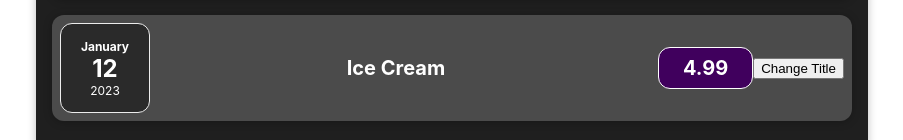
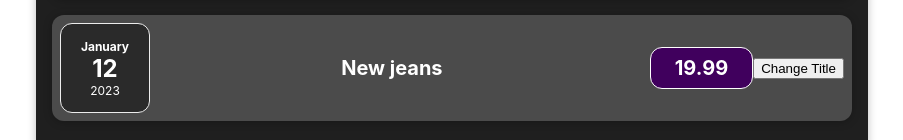
Before and after one commit to hnnmrkr/expenses, a React (Create React App) app: page / in a window 1280 px wide. Shown: the part 511-651 px from the top of the page, without its empty margins (188-1091 px from the left). Built offline with nearby package versions, Linux system fonts and the light colour scheme.

Commit message:
Andmete suunamine (bottom-up) ja väärtuse hetkeseisu lugemine ning määramine

```diff
--- a/src/App.js
+++ b/src/App.js
@@ -6,21 +6,21 @@ const App = () => {
     const expenses = [{
         date: new Date(2023, 0, 10),
         title: 'New book',
-        price: 19.99
+        price: 30.99
     }, {
         date: new Date(2023, 0, 12),
-        title: 'Ice Cream',
-        price: 4.99
+        title: 'New jeans',
+        price: 19.99
     }]
 
-    const addExpensehanlder = (expense) => {
+    const addExpensehandler = (expense) => {
         console.log('In App.js')
         console.log(expense)
     }
 
     return (
         <div className="App">
-            <NewExpense onAddExpense={addExpensehanlder}></NewExpense>
+            <NewExpense onAddExpense={addExpensehandler}></NewExpense>
             <Expenses expenseData={expenses}></Expenses>
         </div>
     );
```
